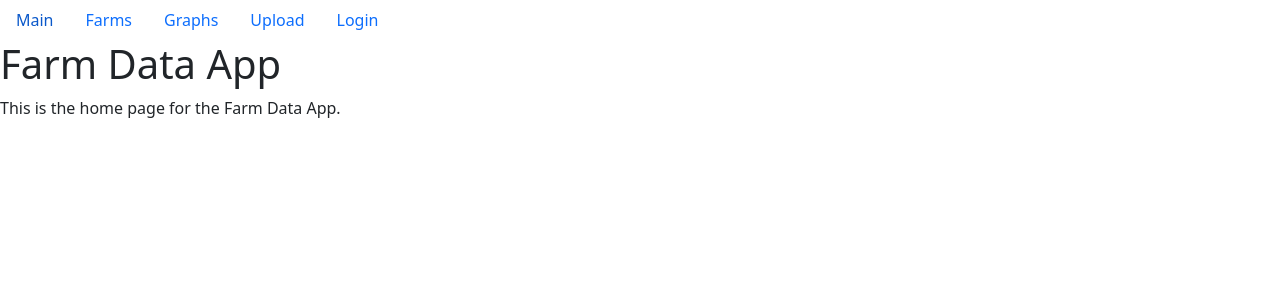
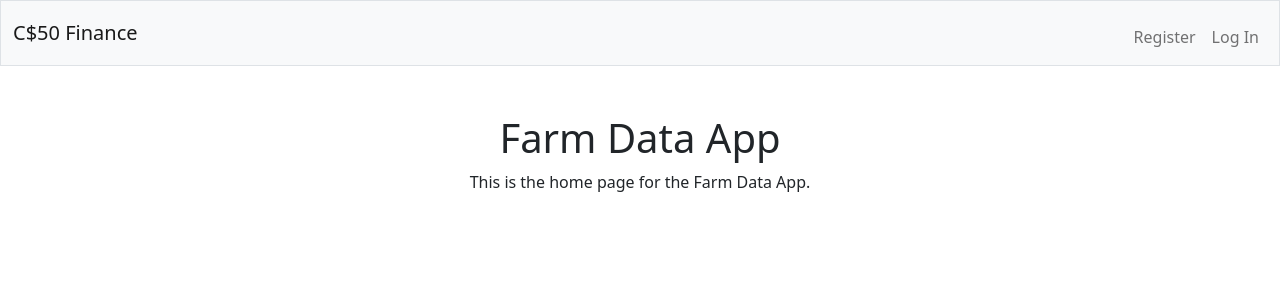
Before and after one commit to anthonyali/cs50-finalproject, a Flask app: page / in a window 1280 px wide. Shown: the top 300 px of the page. Run offline with Flask 2, Linux system fonts and the light colour scheme; some libraries are stand-ins or nearby versions.

Commit message:
Added layout.html and favicon

```diff
--- /dev/null
+++ b/static/about.txt
@@ -0,0 +1,6 @@
+This favicon was generated using the following graphics from Twitter Twemoji:
+
+- Graphics Title: 1f69c.svg
+- Graphics Author: Copyright 2020 Twitter, Inc and other contributors (https://github.com/twitter/twemoji)
+- Graphics Source: https://github.com/twitter/twemoji/blob/master/assets/svg/1f69c.svg
+- Graphics License: CC-BY 4.0 (https://creativecommons.org/licenses/by/4.0/)
--- a/templates/index.html
+++ b/templates/index.html
@@ -1,31 +1,10 @@
-<!DOCTYPE html>
+{% extends "layout.html" %}
 
-<html lang="en">
-    <head>
-        <meta name="viewport" content="initial-scale=1, width=device-width">
-        <title>Farm Data App</title>
-        <link href="https://cdn.jsdelivr.net/npm/bootstrap@5.1.3/dist/css/bootstrap.min.css" rel="stylesheet" integrity="sha384-1BmE4kWBq78iYhFldvKuhfTAU6auU8tT94WrHftjDbrCEXSU1oBoqyl2QvZ6jIW3" crossorigin="anonymous">
-        <script src="https://cdn.jsdelivr.net/npm/bootstrap@5.1.3/dist/js/bootstrap.bundle.min.js" integrity="sha384-ka7Sk0Gln4gmtz2MlQnikT1wXgYsOg+OMhuP+IlRH9sENBO0LRn5q+8nbTov4+1p" crossorigin="anonymous"></script>
-    </head>
-    <body>
-        <ul class="nav">
-            <li class="nav-item">
-                <a class="nav-link active" aria-current="page" href="#">Main</a>
-            </li>
-            <li class="nav-item">
-                <a class="nav-link" href="#">Farms</a>
-            </li>
-            <li class="nav-item">
-                <a class="nav-link" href="#">Graphs</a>
-            </li>
-            <li class="nav-item">
-                <a class="nav-link" href="#">Upload</a>
-            </li>
-            <li class="nav-item">
-                <a class="nav-link" href="#">Login</a>
-            </li>
-        </ul>
+{% block title %}
+    Index
+{% endblock %}
+
+{% block main %}
         <h1>Farm Data App</h1>
         <p>This is the home page for the Farm Data App.</p>
-    </body>
-</html>
+{% endblock %}
--- /dev/null
+++ b/templates/layout.html
@@ -0,0 +1,72 @@
+<!DOCTYPE html>
+
+<html lang="en">
+
+    <head>
+
+        <meta charset="utf-8">
+        <meta name="viewport" content="initial-scale=1, width=device-width">
+
+        <!-- http://getbootstrap.com/docs/5.1/ -->
+        <link href="https://cdn.jsdelivr.net/npm/bootstrap@5.1.3/dist/css/bootstrap.min.css" rel="stylesheet" integrity="sha384-1BmE4kWBq78iYhFldvKuhfTAU6auU8tT94WrHftjDbrCEXSU1oBoqyl2QvZ6jIW3" crossorigin="anonymous">
+        <script src="https://cdn.jsdelivr.net/npm/bootstrap@5.1.3/dist/js/bootstrap.bundle.min.js" integrity="sha384-ka7Sk0Gln4gmtz2MlQnikT1wXgYsOg+OMhuP+IlRH9sENBO0LRn5q+8nbTov4+1p" crossorigin="anonymous"></script>
+
+        <!-- https://favicon.io/emoji-favicons/tractor/ -->
+        <link rel="apple-touch-icon" sizes="180x180" href="static/apple-touch-icon.png">
+        <link rel="icon" type="image/png" sizes="32x32" href="static/favicon-32x32.png">
+        <link rel="icon" type="image/png" sizes="16x16" href="static/favicon-16x16.png">
+        <link rel="manifest" href="static/site.webmanifest">
+
+        <link href="/static/styles.css" rel="stylesheet">
+
+        <title>Farm App: {% block title %}{% endblock %}</title>
+
+    </head>
+
+    <body>
+
+        <nav class="bg-light border navbar navbar-expand-md navbar-light">
+            <div class="container-fluid">
+                <a class="navbar-brand" href="/"><span class="blue">C</span><span class="red">$</span><span class="yellow">5</span><span class="green">0</span> <span class="red">Finance</span></a>
+                <button aria-controls="navbar" aria-expanded="false" aria-label="Toggle navigation" class="navbar-toggler" data-bs-target="#navbar" data-bs-toggle="collapse" type="button">
+                    <span class="navbar-toggler-icon"></span>
+                </button>
+                <div class="collapse navbar-collapse" id="navbar">
+                    {% if session["user_id"] %}
+                        <ul class="navbar-nav me-auto mt-2">
+                            <li class="nav-item"><a class="nav-link" href="/info">Farm Info</a></li>
+                            <li class="nav-item"><a class="nav-link" href="/data">Data</a></li>
+                            <li class="nav-item"><a class="nav-link" href="/upload">Upload</a></li>
+                        </ul>
+                        <ul class="navbar-nav ms-auto mt-2">
+                            <li class="nav-item"><a class="nav-link" href="/password">Change Password</a></li>
+                            <li class="nav-item"><a class="nav-link" href="/logout">Log Out</a></li>
+                        </ul>
+                    {% else %}
+                        <ul class="navbar-nav ms-auto mt-2">
+                            <li class="nav-item"><a class="nav-link" href="/register">Register</a></li>
+                            <li class="nav-item"><a class="nav-link" href="/login">Log In</a></li>
+                        </ul>
+                    {% endif %}
+                </div>
+            </div>
+        </nav>
+
+        {% if get_flashed_messages() %}
+            <header>
+                <div class="alert alert-primary mb-0 text-center" role="alert">
+                    {{ get_flashed_messages() | join(" ") }}
+                </div>
+            </header>
+        {% endif %}
+
+        <main class="container-fluid py-5 text-center">
+            {% block main %}{% endblock %}
+        </main>
+
+        <footer class="mb-5 small text-center text-muted">
+        </footer>
+
+    </body>
+
+</html>
```
Also changed, not shown: static/android-chrome-192x192.png (added), static/android-chrome-512x512.png (added), static/apple-touch-icon.png (added), static/favicon-16x16.png (added), static/favicon-32x32.png (added), static/favicon.ico (added), static/site.webmanifest (added).
